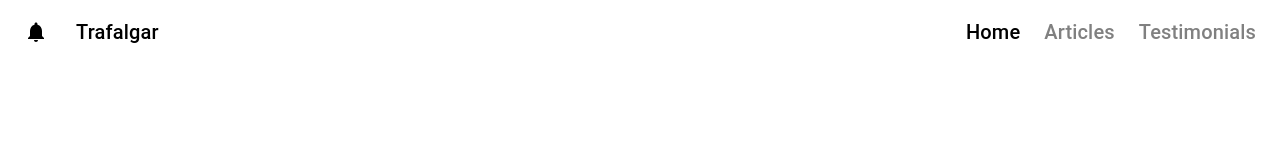
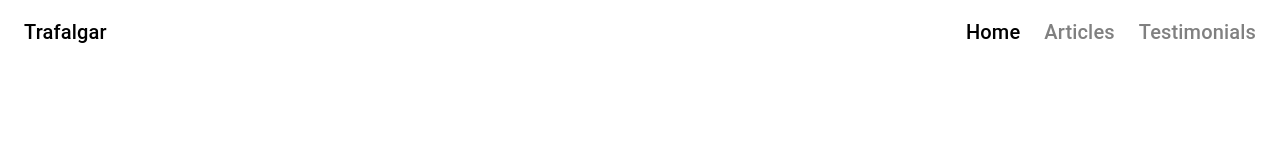
Before and after one commit to srpsatish/trafalgar, a Next.js app: page / in a window 1280 px wide. Shown: the top 160 px of the page. Built offline with nearby package versions, Linux system fonts and the light colour scheme.

Commit message:
third commit

```diff
--- a/pages/bar.js
+++ b/pages/bar.js
@@ -160,14 +160,6 @@ export default function PrimarySearchAppBar() {
     <div className={classes.grow}>
       <AppBar style={{backgroundColor:"white",boxShadow:"none"}} position="static">
         <Toolbar>
-          <IconButton
-            edge="start"
-            className={classes.menuButton}
-            color="inherit"
-            aria-label="open drawer"
-          >
-              <NotificationsIcon style={{color:"black"}} />
-          </IconButton>
           <Typography className={classes.title} variant="h6" style={{color:"black"}} noWrap>
             Trafalgar
           </Typography>
```
